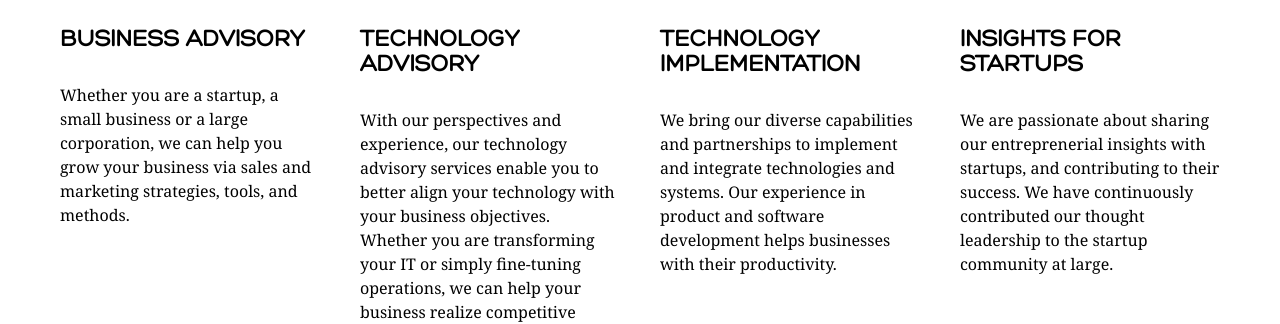
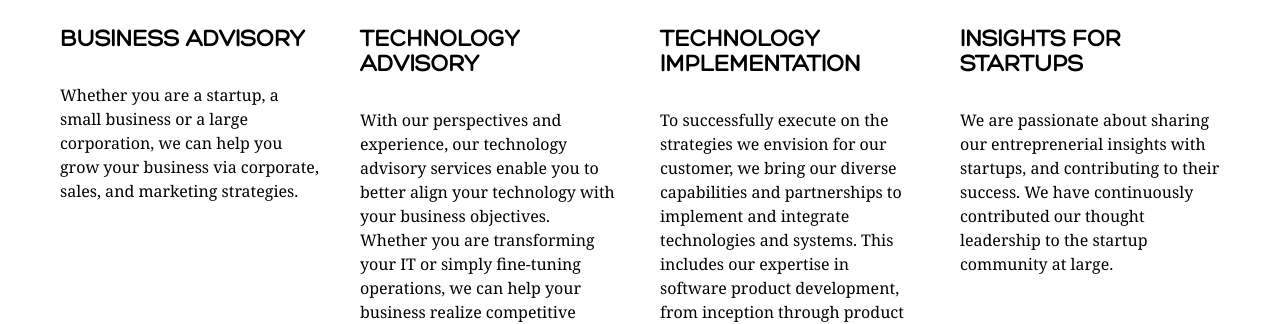
Before and after one commit to fortes-consulting/fortes-consulting.github.io, a plain HTML site: page index.html in a window 1280 px wide. Shown: the part 635-959 px from the top of the page. Drawn offline with nearby package versions, Linux system fonts and the light colour scheme.

Commit message:
Update index.html

```diff
--- a/index.html
+++ b/index.html
@@ -87,8 +87,9 @@ ga('send', 'pageview');
 			<div class="column_fours column_twos column_ones">
 				<h3>Business Advisory</h3>
 				<p>Whether you are a startup, a small business or a large corporation,
-				we can help you grow your business via sales and marketing strategies,
-				tools, and methods.</p>
+				we can help you grow your business via corporate, sales, and marketing strategies.
+
+				</p>
 			</div>
 			<div class="column_fours column_twos column_ones">
 				<h3>Technology Advisory</h3>
@@ -100,9 +101,12 @@ ga('send', 'pageview');
 			</div>
 			<div class="column_fours column_twos column_ones">
 				<h3>Technology Implementation</h3>
-				<p>We bring our diverse capabilities and partnerships to implement and integrate
-				technologies and systems. Our experience in product and software development
-				helps businesses with their productivity.</p>
+				<p>
+				To successfully execute on the strategies we envision for our customer,
+				we bring our diverse capabilities and partnerships to implement and integrate
+				technologies and systems. This includes our expertise in
+				software product development, from inception through product support.
+				</p>
 			</div>
 			<div class="column_fours column_twos column_ones last">
 				<h3>Insights for Startups</h3>
```
